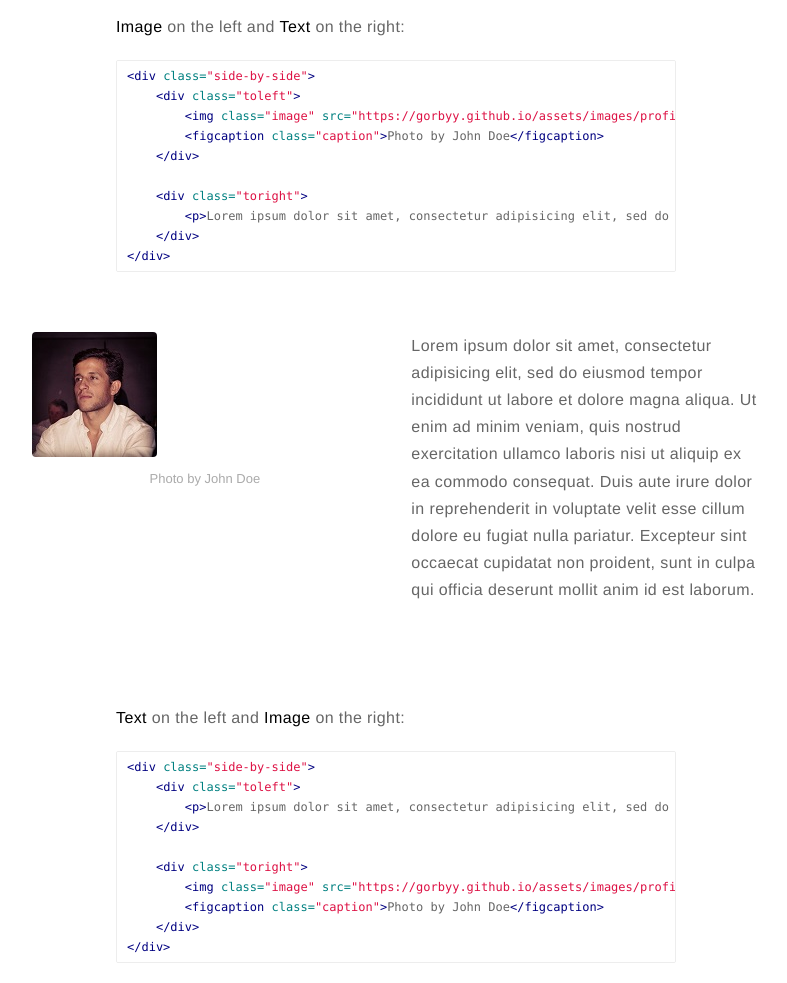
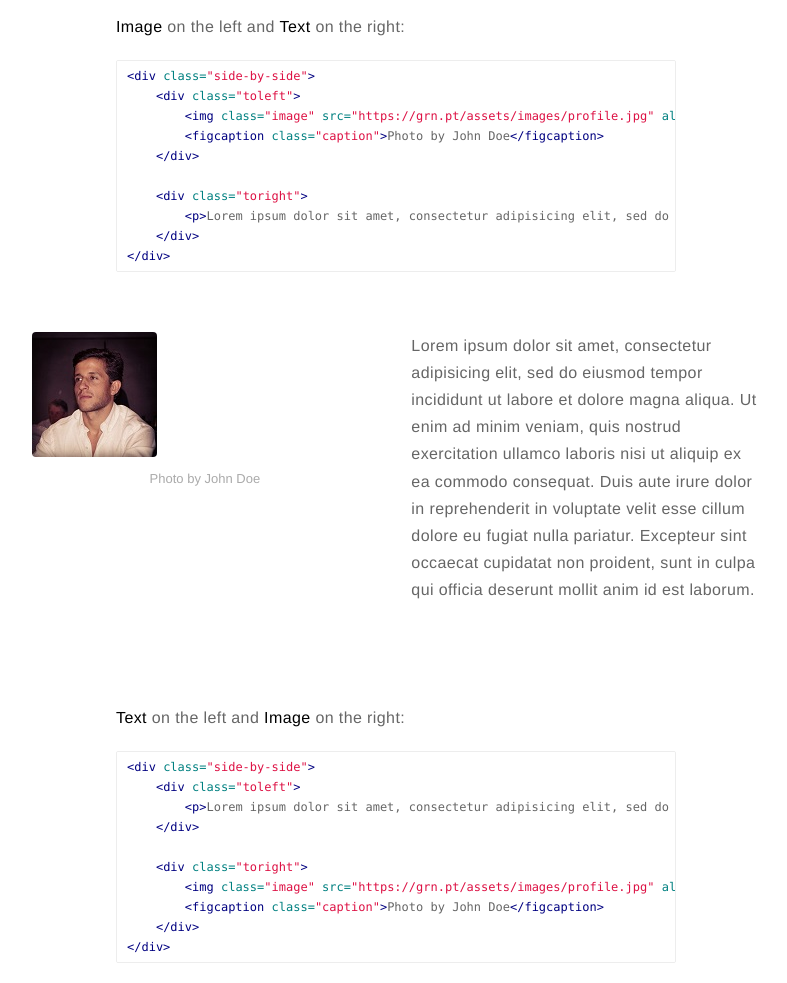
Before and after one commit to Gorbyy/gorbyy.github.io, a Jekyll site: the page built from _posts/2016-02-24-markdown-extra-components.markdown, in a window 1280 px wide and 1400 px high, scrolled down 1338 px. Shown: the part 151-1134 px from the top of the window, without its empty margins (244-1031 px from the left). Built offline with Jekyll 4.4.1, drawn with Linux system fonts in a browser that asks for light colours; some of the changed lines change nothing that is shown.

Commit message:
Change url to grn.pt

```diff
--- a/_config.yml
+++ b/_config.yml
@@ -14,7 +14,7 @@ external-image: false
 picture: assets/images/profile.jpg
 
 # your url: http://USERNAME.github.io
-url: https://gorbyy.github.io
+url: https://grn.pt
 
 permalink: /:title/
 
```
